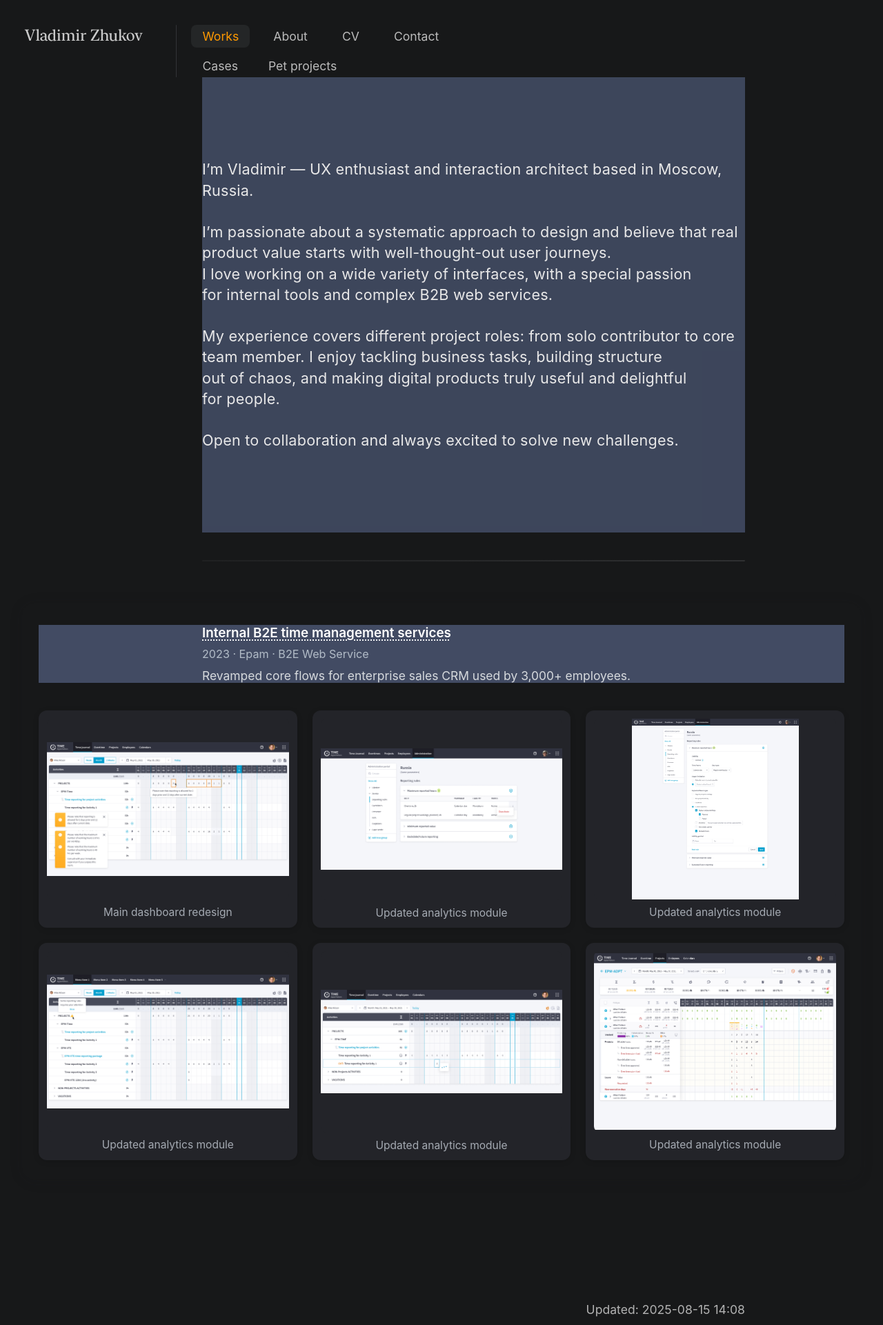
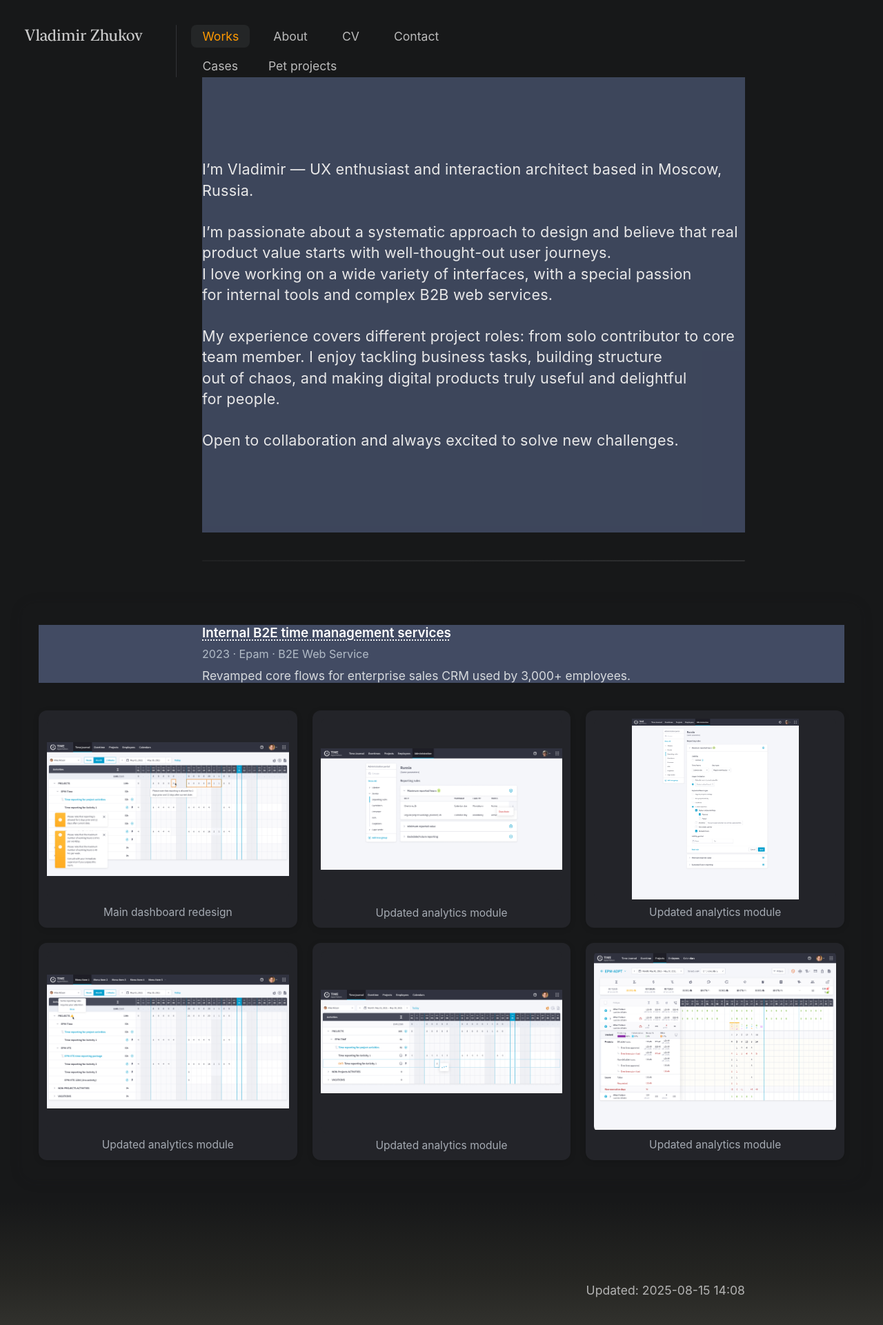
Before and after one commit to uxiscool/experience, a Jekyll site: the page built from index.md, in a window 1280 px wide. Shown: the whole page at 69% size. Built offline with Jekyll 4.4.1, drawn with Linux system fonts in a browser that asks for light colours.

Commit message:
Add files via upload

```diff
--- a/css/main.css
+++ b/css/main.css
@@ -638,8 +638,8 @@ section {
   background: linear-gradient(
     to bottom,
     rgba(23, 24, 25, 0) 0%,
-    rgba(23, 24, 25, 0.8) 60%,
-    rgba(23, 24, 25, 1) 100%
+    rgba(40, 40, 36, 0.8) 60%,
+    rgb(49, 49, 45) 100%
   );
   display: flex;              /* ← делаем flex-контейнер */
   flex-direction: column;     /* ← ось сверху вниз */
@@ -651,7 +651,7 @@ section {
   align-items: center;         /* контент сам по себе строчный — центр по высоте строки ок */
   justify-content: flex-end;   /* текст справа */
   box-sizing: border-box;
-  padding: 0 200px 12px 293px;
+  padding: 0 200px 40px 293px;
   margin-top: auto;            /* ← прижать к НИЗУ футера */
   margin-left: auto;           /* ← прижать к ПРАВОМУ краю с учётом padding */
 }
```
